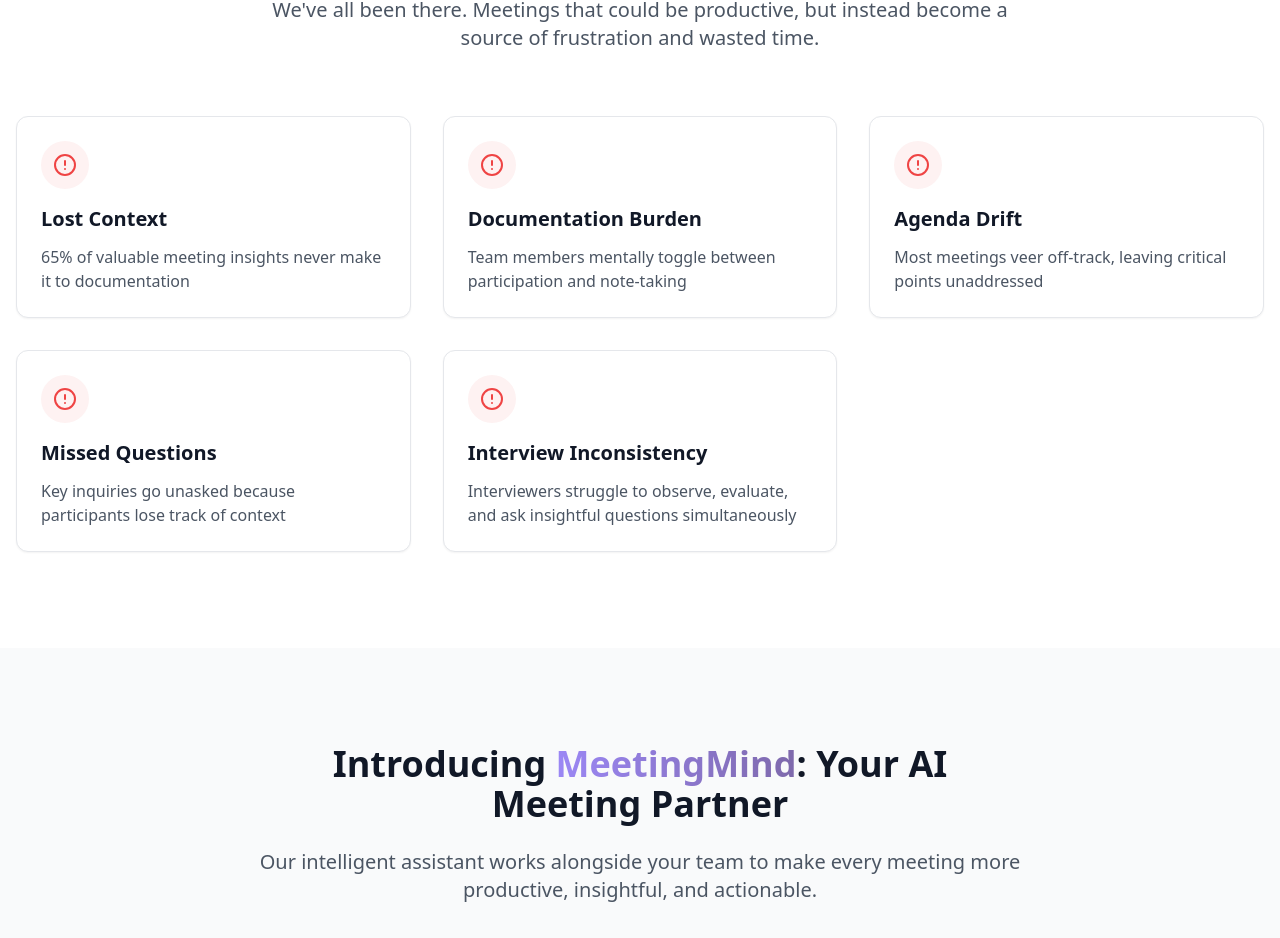
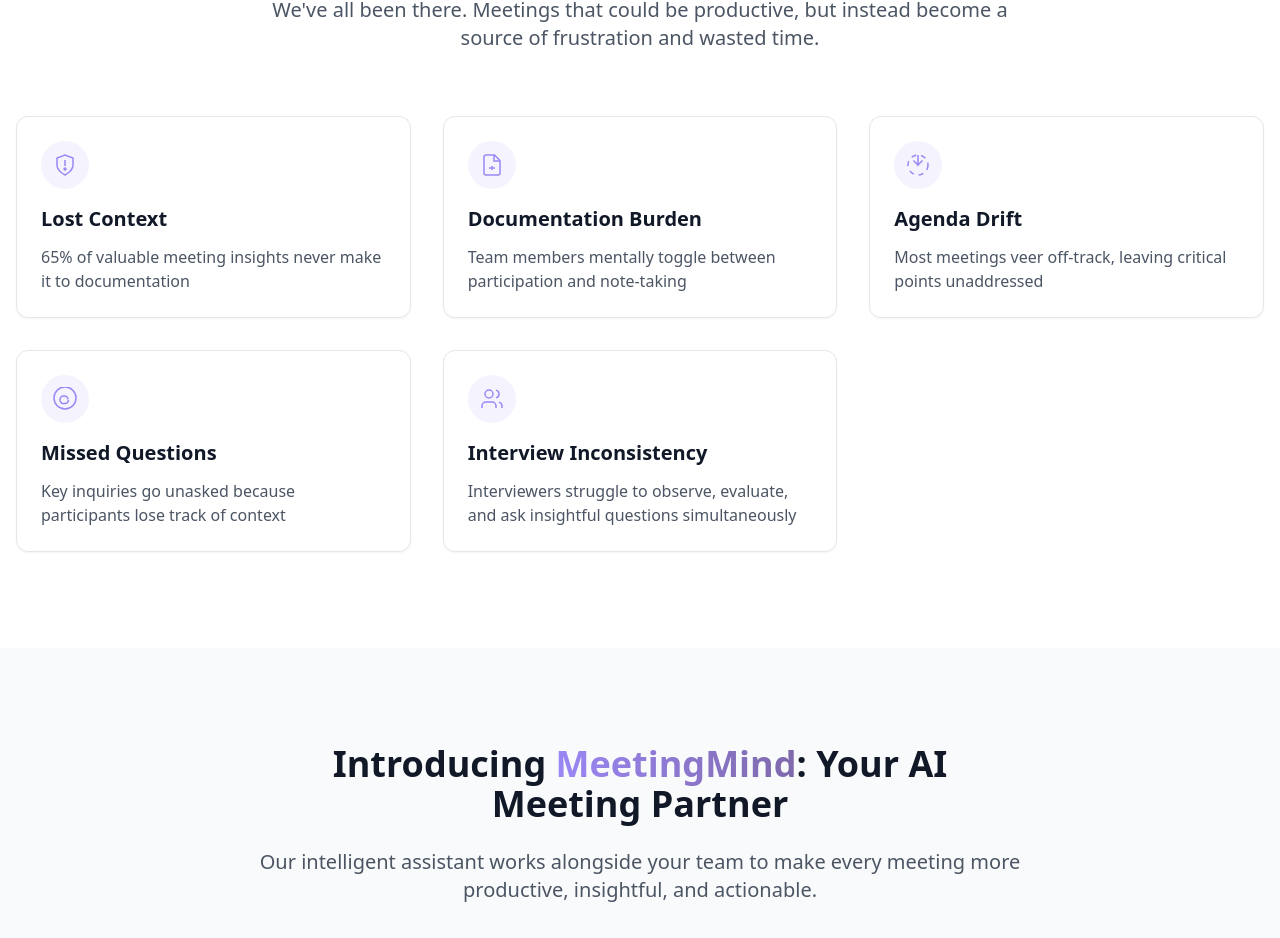
Before and after one commit to bhavesh80/meetingmind, a React (Vite) app: page / in a window 1280 px wide. Shown: the part 890-1828 px from the top of the page. Built offline with nearby package versions, Linux system fonts and the light colour scheme.

Commit message:
Add SVG icons
Use SVG icons in the project.

```diff
--- a/src/components/ProblemSection.tsx
+++ b/src/components/ProblemSection.tsx
@@ -1,5 +1,48 @@
 
-import { AlertCircle } from "lucide-react";
+import React from 'react';
+
+const LostContextIcon = () => (
+  <svg xmlns="http://www.w3.org/2000/svg" viewBox="0 0 24 24" fill="none" stroke="#9b87f5" strokeWidth="1.5" className="h-6 w-6">
+    <path d="M12 22s8-4 8-10V5l-8-3-8 3v7c0 6 8 10 8 10z" />
+    <path d="M12 13V7" />
+    <circle cx="12" cy="16" r="1" fill="#7E69AB" />
+  </svg>
+);
+
+const DocumentationBurdenIcon = () => (
+  <svg xmlns="http://www.w3.org/2000/svg" viewBox="0 0 24 24" fill="none" stroke="#9b87f5" strokeWidth="1.5" className="h-6 w-6">
+    <path d="M14.5 2H6a2 2 0 0 0-2 2v16a2 2 0 0 0 2 2h12a2 2 0 0 0 2-2V7.5L14.5 2z" />
+    <polyline points="14 2 14 8 20 8" />
+    <line x1="12" x2="12" y1="13" y2="17" />
+    <line x1="9" x2="15" y1="15" y2="15" />
+  </svg>
+);
+
+const AgendaDriftIcon = () => (
+  <svg xmlns="http://www.w3.org/2000/svg" viewBox="0 0 24 24" fill="none" stroke="#9b87f5" strokeWidth="1.5" className="h-6 w-6">
+    <path d="M12 2v10l4.5-4.5" />
+    <path d="M12 12l-4.5-4.5" />
+    <circle cx="12" cy="12" r="10" strokeDasharray="5 5" />
+  </svg>
+);
+
+const MissedQuestionsIcon = () => (
+  <svg xmlns="http://www.w3.org/2000/svg" viewBox="0 0 24 24" fill="none" stroke="#9b87f5" strokeWidth="1.5" className="h-6 w-6">
+    <path d="M12 22c6.1 0 11-4.9 11-11S18.1 0 12 0 1 4.9 1 11s4.9 11 11 11z" />
+    <path d="M9.09 9h.01" />
+    <path d="M15.09 9h.01" />
+    <path d="M15.5 13a3.5 3.5 0 0 1-3.5 3.5h-1A3.5 3.5 0 0 1 7 13.5v-1A3.5 3.5 0 0 1 10.5 9h1a3.5 3.5 0 0 1 3.5 3.5" />
+  </svg>
+);
+
+const InterviewInconsistencyIcon = () => (
+  <svg xmlns="http://www.w3.org/2000/svg" viewBox="0 0 24 24" fill="none" stroke="#9b87f5" strokeWidth="1.5" className="h-6 w-6">
+    <path d="M16 21v-2a4 4 0 0 0-4-4H6a4 4 0 0 0-4 4v2" />
+    <circle cx="9" cy="7" r="4" />
+    <path d="M22 21v-2a4 4 0 0 0-3-3.87" />
+    <path d="M16 3.13a4 4 0 0 1 0 7.75" />
+  </svg>
+);
 
 const ProblemSection = () => {
   const problems = [
@@ -7,31 +50,31 @@ const ProblemSection = () => {
       id: 1,
       title: "Lost Context",
       description: "65% of valuable meeting insights never make it to documentation",
-      icon: <AlertCircle className="h-6 w-6 text-red-500" />,
+      icon: <LostContextIcon />,
     },
     {
       id: 2,
       title: "Documentation Burden",
       description: "Team members mentally toggle between participation and note-taking",
-      icon: <AlertCircle className="h-6 w-6 text-red-500" />,
+      icon: <DocumentationBurdenIcon />,
     },
     {
       id: 3,
       title: "Agenda Drift",
       description: "Most meetings veer off-track, leaving critical points unaddressed",
-      icon: <AlertCircle className="h-6 w-6 text-red-500" />,
+      icon: <AgendaDriftIcon />,
     },
     {
       id: 4,
       title: "Missed Questions",
       description: "Key inquiries go unasked because participants lose track of context",
-      icon: <AlertCircle className="h-6 w-6 text-red-500" />,
+      icon: <MissedQuestionsIcon />,
     },
     {
       id: 5,
       title: "Interview Inconsistency",
       description: "Interviewers struggle to observe, evaluate, and ask insightful questions simultaneously",
-      icon: <AlertCircle className="h-6 w-6 text-red-500" />,
+      icon: <InterviewInconsistencyIcon />,
     },
   ];
 
@@ -53,7 +96,7 @@ const ProblemSection = () => {
               key={problem.id}
               className="bg-white border border-gray-200 rounded-xl p-6 shadow-sm hover:shadow-md transition-shadow"
             >
-              <div className="bg-red-50 rounded-full w-12 h-12 flex items-center justify-center mb-4">
+              <div className="bg-brand-purple/10 rounded-full w-12 h-12 flex items-center justify-center mb-4">
                 {problem.icon}
               </div>
               <h3 className="text-xl font-semibold text-gray-900 mb-3">{problem.title}</h3>
```
